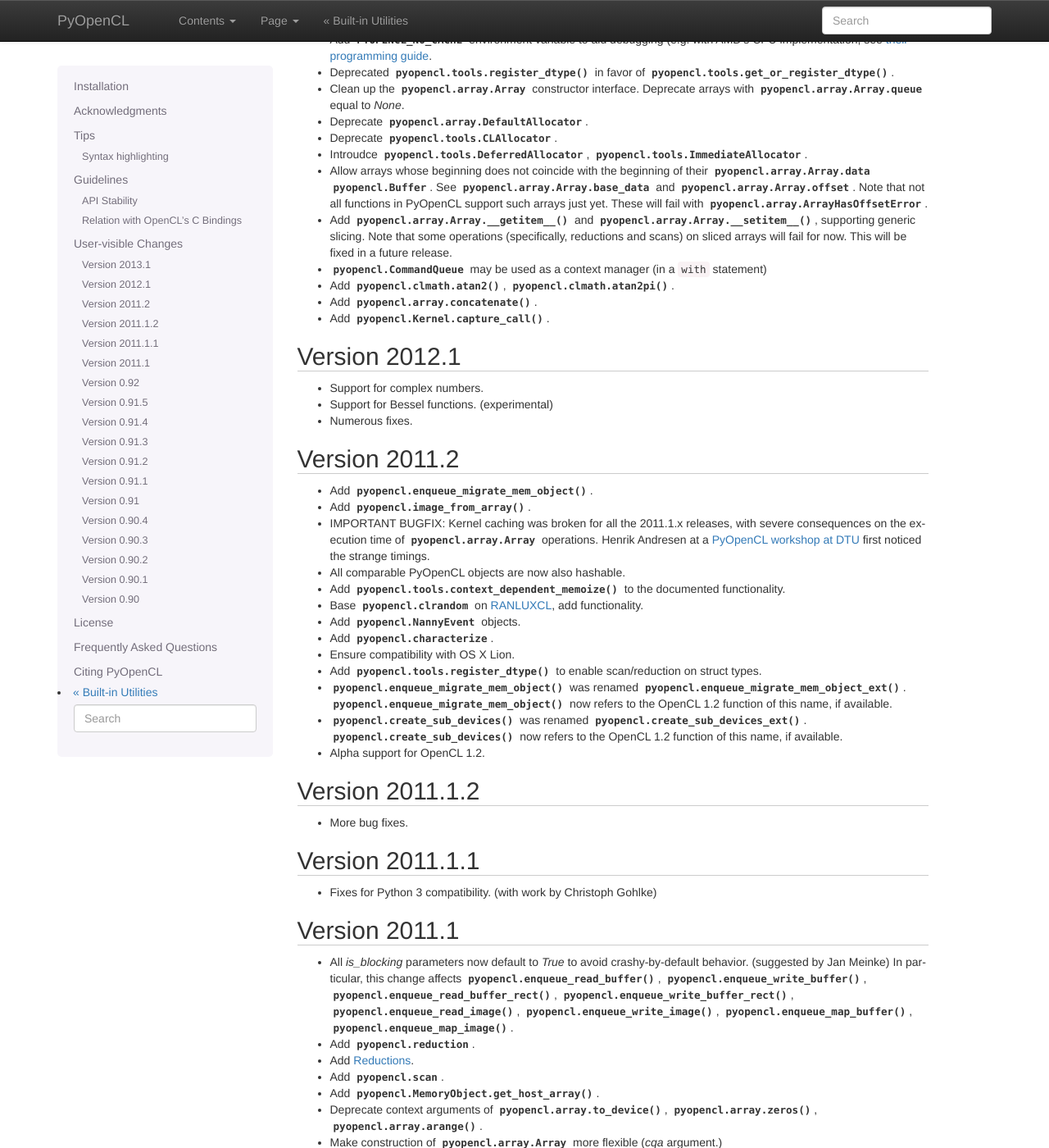
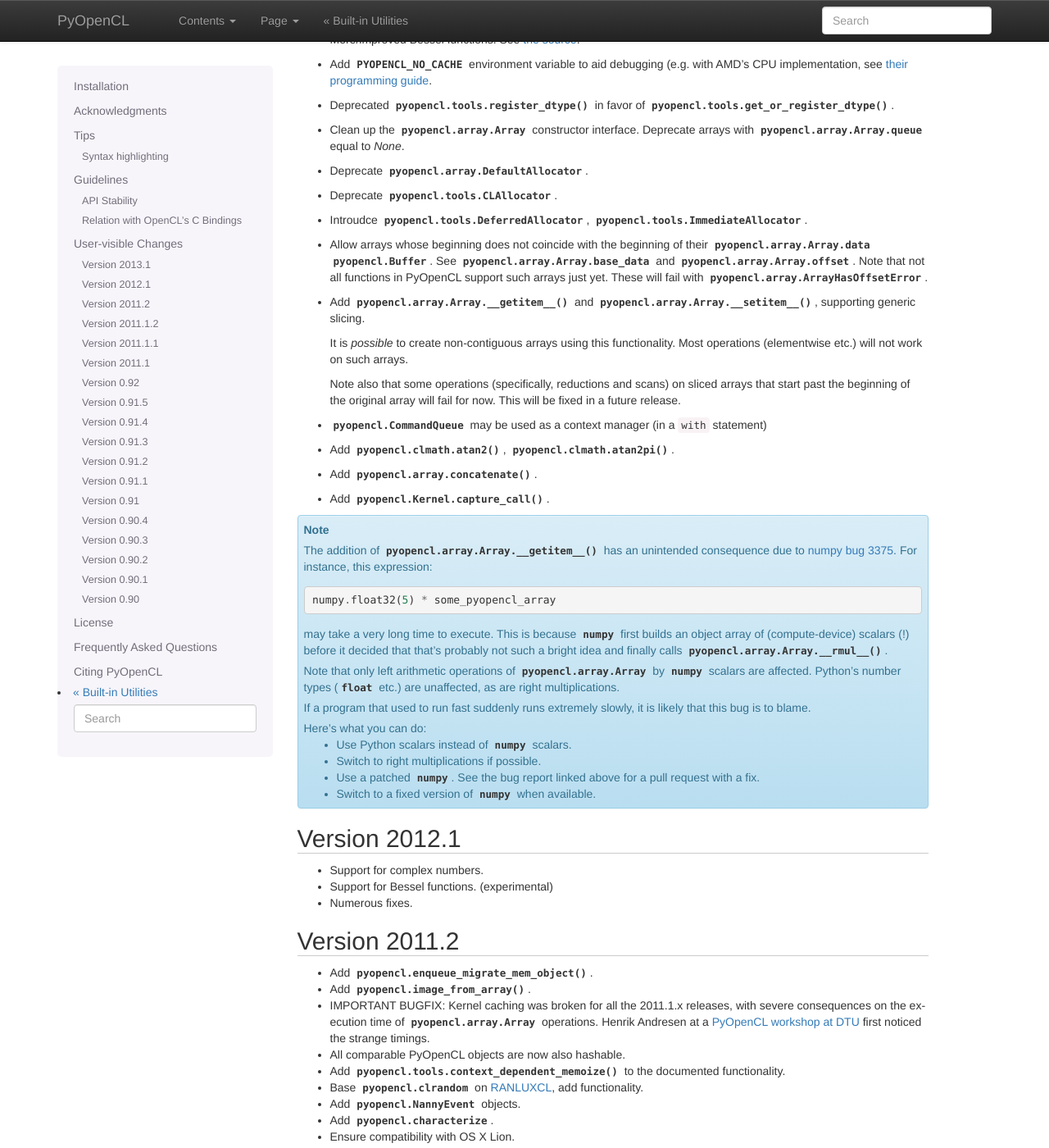
Before and after one commit to inducer/pyopencl, a Sphinx documentation site: the page built from doc/source/misc.rst, in a window 1280 px wide and 1400 px high, scrolled down 1201 px. Shown: the whole window at 82% size. Built offline with Sphinx 7.4.7, drawn with Linux system fonts in a browser that asks for light colours.

Commit message:
Document numpy #3375 performance pitfall

```diff
--- a/doc/source/misc.rst
+++ b/doc/source/misc.rst
@@ -101,12 +101,47 @@ Version 2013.1
   will fail with :exc:`pyopencl.array.ArrayHasOffsetError`.
 * Add :meth:`pyopencl.array.Array.__getitem__` and :meth:`pyopencl.array.Array.__setitem__`,
   supporting generic slicing.
-  Note that some operations (specifically, reductions and scans) on sliced
-  arrays will fail for now.  This will be fixed in a future release.
+
+  It is *possible* to create non-contiguous arrays using this functionality.
+  Most operations (elementwise etc.) will not work on such arrays.
+
+  Note also that some operations (specifically, reductions and scans) on sliced
+  arrays that start past the beginning of the original array will fail for now.
+  This will be fixed in a future release.
+
 * :class:`pyopencl.CommandQueue` may be used as a context manager (in a ``with`` statement)
 * Add :func:`pyopencl.clmath.atan2`, :func:`pyopencl.clmath.atan2pi`.
 * Add :func:`pyopencl.array.concatenate`.
 * Add :meth:`pyopencl.Kernel.capture_call`.
+
+.. note::
+
+    The addition of :meth:`pyopencl.array.Array.__getitem__` has an unintended
+    consequence due to `numpy bug 3375
+    <https://github.com/numpy/numpy/issues/3375>`_.  For instance, this
+    expression::
+
+        numpy.float32(5) * some_pyopencl_array
+
+    may take a very long time to execute. This is because :mod:`numpy` first
+    builds an object array of (compute-device) scalars (!) before it decided that
+    that's probably not such a bright idea and finally calls
+    :meth:`pyopencl.array.Array.__rmul__`.
+
+    Note that only left arithmetic operations of :class:`pyopencl.array.Array`
+    by :mod:`numpy` scalars are affected. Python's number types (:class:`float` etc.)
+    are unaffected, as are right multiplications.
+
+    If a program that used to run fast suddenly runs extremely slowly, it is
+    likely that this bug is to blame.
+
+    Here's what you can do:
+
+    * Use Python scalars instead of :mod:`numpy` scalars.
+    * Switch to right multiplications if possible.
+    * Use a patched :mod:`numpy`. See the bug report linked above for a pull
+      request with a fix.
+    * Switch to a fixed version of :mod:`numpy` when available.
 
 Version 2012.1
 --------------
```
